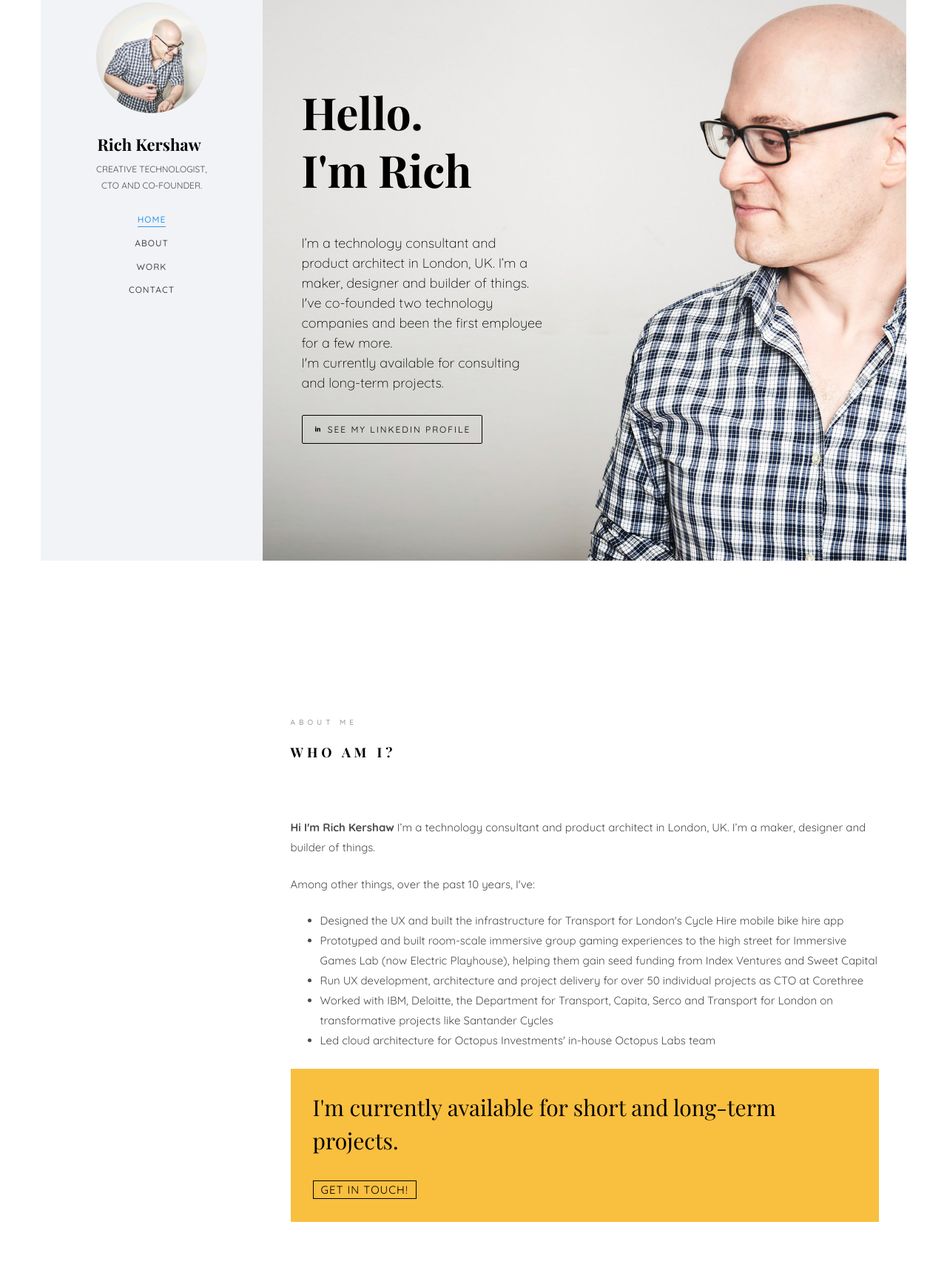
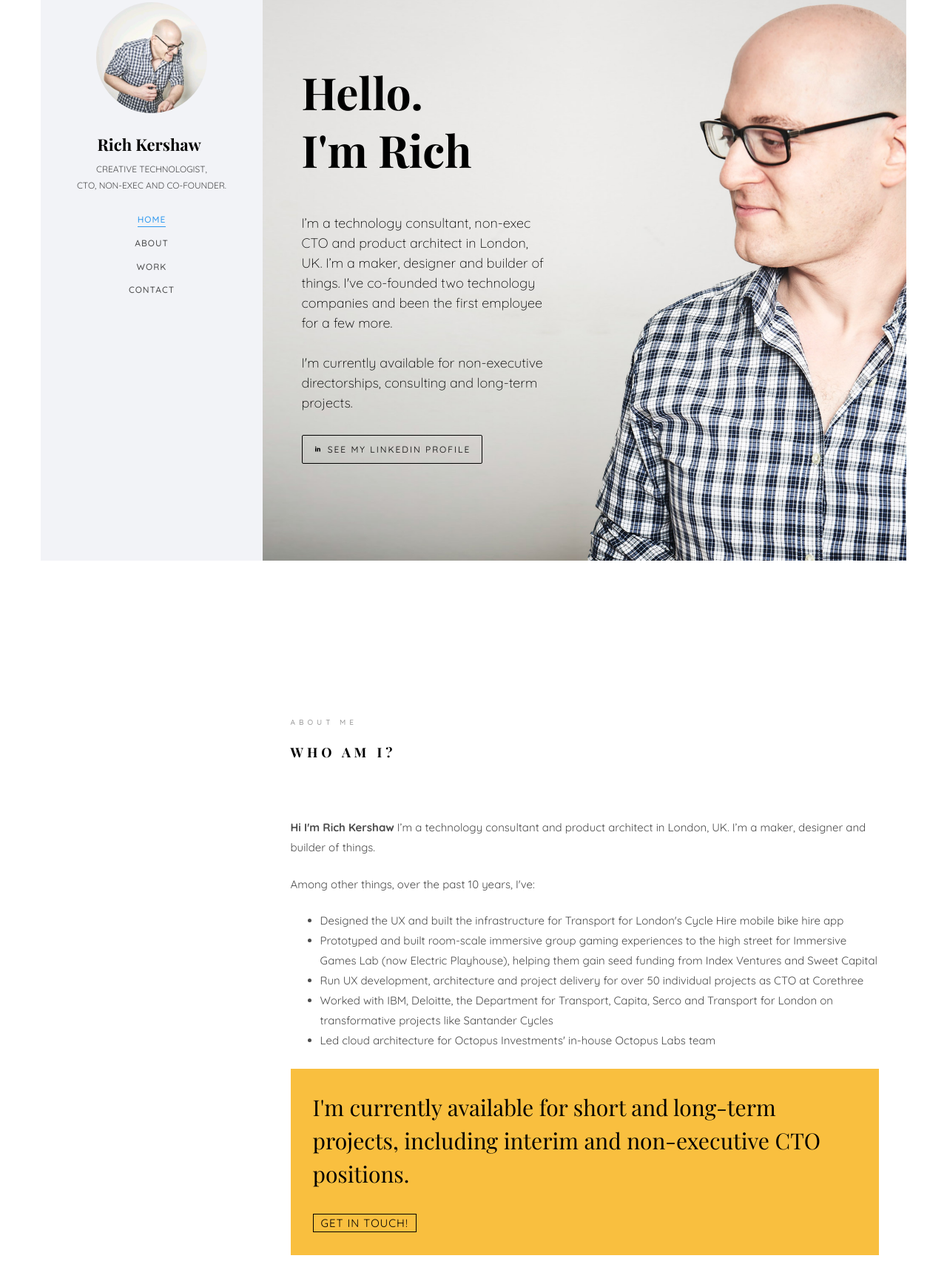
Before and after one commit to Leckie-Kershaw/richkershaw.com, a plain HTML site: page index.html in a window 1280 px wide. Shown: the part 42-1778 px from the top of the page at 74% size. Drawn offline with nearby package versions, Linux system fonts and the light colour scheme; files whose address does not match are found by name; a web font is replaced by a local one.

Commit message:
Tweaked personal description

```diff
--- a/index.html
+++ b/index.html
@@ -3,7 +3,7 @@
 	<head>
 	<meta charset="utf-8">
 	<meta http-equiv="X-UA-Compatible" content="IE=edge">
-	<title>Rich Kershaw - Technologist, UX and systems consultant</title>
+	<title>Rich Kershaw - Co-founder, CTO, non-exec director, tech consultant</title>
 	<meta name="viewport" content="width=device-width, initial-scale=1">
 	<meta name="description" content="" />
 	<meta name="keywords" content="" />
@@ -47,7 +47,7 @@
 			<div class="text-center">
 				<div class="author-img" style="background-image: url(images/headshot.jpg);"></div>
 				<h1 id="colorlib-logo"><a href="index.html">Rich Kershaw</a></h1>
-				<span class="position">Creative technologist, <br />CTO and co-founder.</span>
+				<span class="position">Creative technologist, <br />CTO, non-exec and co-founder.</span>
 			</div>
 			<nav id="colorlib-main-menu" role="navigation" class="navbar">
 				<div id="navbar" class="collapse">
@@ -75,8 +75,8 @@
 					   					<div class="desc">
 											<div class="author-img" style="background-image: url(images/headshot.jpg);"></div>
 						   					<h1>Hello. <br>I'm Rich</h1><br />
-						   					<h2>I’m a technology consultant and product architect in London, UK. I’m a maker, designer and builder of things. I've co-founded two technology companies and been the first employee for a few more.<br />
-												I'm currently available for consulting and long-term projects.</h2>
+						   					<h2>I’m a technology consultant, non-exec CTO and product architect in London, UK. I’m a maker, designer and builder of things. I've co-founded two technology companies and been the first employee for a few more.<br />&nbsp;<br />
+												I'm currently available for non-executive directorships, consulting and long-term projects.</h2>
 												<p><a class="btn btn-primary btn-learn" href="https://www.linkedin.com/in/richardwkershaw/"><i class="icon-social-linkedin"></i> See my LinkedIn profile</a></p>
 											</div>
 					   				</div>
@@ -112,7 +112,7 @@
 							<div class="row">
 								<div class="col-md-12 animate-box" data-animate-effect="fadeInLeft">
 									<div class="hire">
-										<h2>I'm currently available for short and long-term projects.</h2>
+										<h2>I'm currently available for short and long-term projects, including interim and non-executive CTO positions.</h2>
 										<a href="mailto:me@richkershaw.com" class="btn-hire">Get in touch!</a>
 									</div>
 								</div>
```
